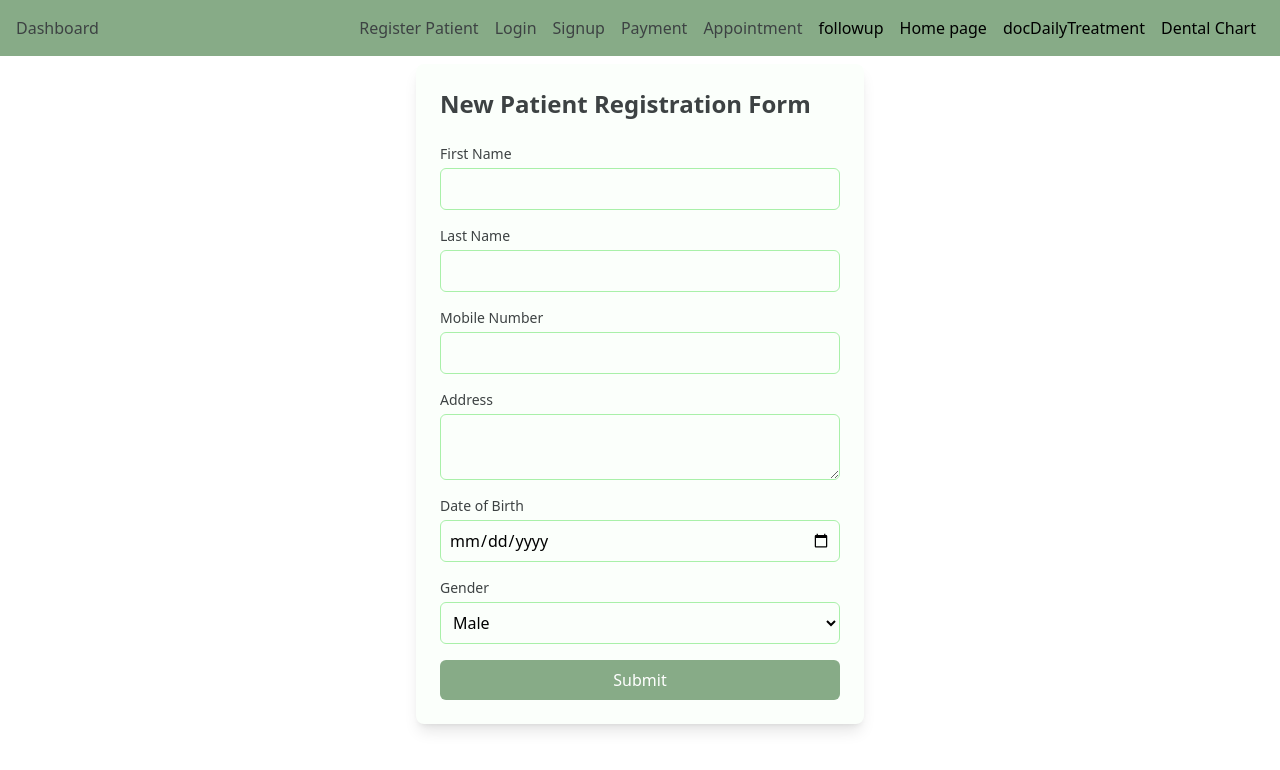
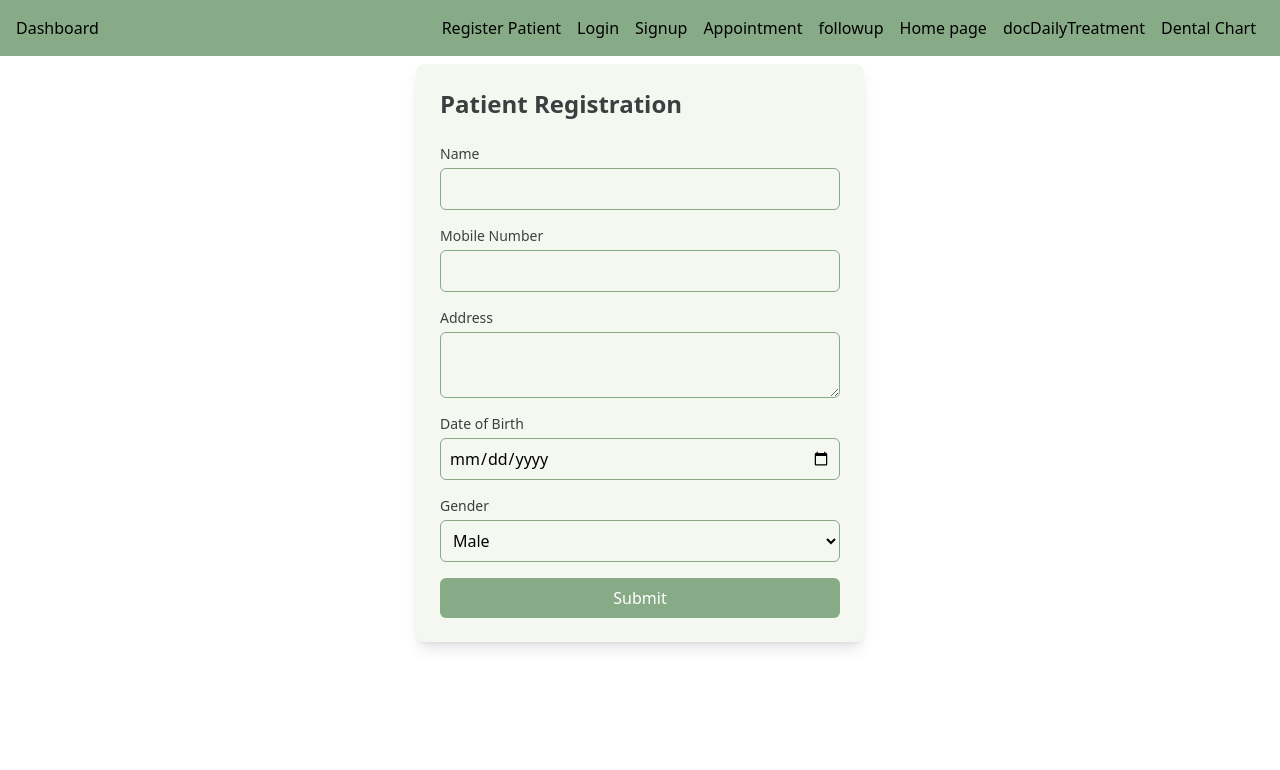
Before and after one commit to tejashriiii/dentistFrontend, a React (Vite) app: page /register in a window 1280 px wide. Shown: the top 770 px of the page. Built offline with nearby package versions, Linux system fonts and the light colour scheme.

Commit message:
Update signup, login and register user
- Add uniform coloscheme
- Store JWT in session-storage
- Get rid of payment page

```diff
--- a/src/App.jsx
+++ b/src/App.jsx
@@ -4,7 +4,6 @@ import { BrowserRouter as Router, Route, Routes, Link } from "react-router-dom";
 import Dashboard from "./components/Dashboard";
 import PatientRegisterForm from "./components/PatientRegisterForm";
 import CredentialsForm from "./components/CredentialsForm";
-import Payment from "./components/Payment";
 import PatientAppointmentForm from "./components/PatientAppointmentForm";
 import FollowUp from "./components/FollowUp";
 import Home from "./pages/Home";
@@ -33,41 +32,37 @@ const App = () => {
   return (
     <Router>
       <div>
-        <nav className="bg-[#87ab87] p-4 flex justify-between ">
+        <nav className="bg-[var(--darkgreen)] p-4 flex justify-between ">
           <div>
-            <Link to="/" className="text-[#3d4243] mr-4 ">
+            <Link to="/" className="mr-4 ">
               Dashboard
             </Link>
           </div>
           <div>
-            <Link to="/register" className="text-[#3d4243] p-2">
+            <Link to="/register" className="p-2">
               Register Patient
             </Link>
-            <Link to="/login" className="text-[#3d4243] p-2">
+            <Link to="/login" className="p-2">
               Login
             </Link>
-            <Link to="/signup" className="text-[#3d4243] p-2">
+            <Link to="/signup" className="p-2">
               Signup
             </Link>
-            <Link to="/payment" className="text-[#3d4243] p-2">
-              Payment
-            </Link>
-            <Link to="/appointment" className="text-[#3d4243] p-2">
+            <Link to="/appointment" className="p-2">
               Appointment
             </Link>
-            <Link to="/followup" className=" p-2">
+            <Link to="/followup" className="p-2">
               followup
             </Link>
-            <Link to="/Home" className=" p-2">
+            <Link to="/Home" className="p-2">
               Home page
             </Link>
-            <Link to="/dailytreat" className=" p-2">
+            <Link to="/dailytreat" className="p-2">
               docDailyTreatment
             </Link>
             <Link to="/dental-chart" className="p-2">
               Dental Chart
             </Link>{" "}
-            {/* Added Link */}
           </div>
         </nav>
 
@@ -85,7 +80,6 @@ const App = () => {
             path="/signup"
             element={<CredentialsForm formAction="signup" />}
           />
-          <Route path="/payment" element={<Payment />} />
           <Route path="/appointment" element={<PatientAppointmentForm />} />
           <Route path="/followUp" element={<FollowUp userType="doctor" />} />
           <Route path="/Home" element={<Home />} />
--- a/src/components/CredentialsForm.jsx
+++ b/src/components/CredentialsForm.jsx
@@ -4,6 +4,7 @@ const CredentialsForm = ({ formAction }) => {
   const [formData, setFormData] = useState({
     mobileNumber: "",
     password: "",
+    name: "",
   });
 
   const handleChange = (e) => {
@@ -22,6 +23,7 @@ const CredentialsForm = ({ formAction }) => {
     const dataToSend = {
       phonenumber: formData.mobileNumber,
       password: formData.password,
+      name: formData.name,
     };
 
     try {
@@ -43,7 +45,9 @@ const CredentialsForm = ({ formAction }) => {
         // Handle error responses here (e.g., show a message to the user)
       } else {
         const responseData = await response.json();
-        console.log("Login successful:", responseData);
+        if (formAction == "login") {
+          sessionStorage.setItem("jwt", responseData.token);
+        }
         // Handle successful login (e.g., store token, redirect user)
       }
     } catch (error) {
@@ -53,13 +57,13 @@ const CredentialsForm = ({ formAction }) => {
   };
 
   return (
-    <div className="max-w-md mx-auto p-6 bg-purple-50 rounded-lg shadow-lg mt-10">
-      <h2 className="text-2xl font-bold text-[var] mb-6">
+    <div className="max-w-md mx-auto p-6 bg-[var(--bg)] rounded-lg shadow-lg mt-10">
+      <h2 className="p-0 text-2xl font-bold text-[var(--txt)] mb-6">
         Patient {capitalizeFirstLetter(formAction)}
       </h2>
       <form onSubmit={handleSubmit}>
         <div className="mb-4">
-          <label className="block text-sm font-medium text-purple-600">
+          <label className="block text-sm font-medium text-[var(--txt)]">
             Mobile Number
           </label>
           <input
@@ -68,12 +72,25 @@ const CredentialsForm = ({ formAction }) => {
             value={formData.mobileNumber}
             onChange={handleChange}
             required
-            className="mt-1 block w-full p-2 border border-purple-300 rounded-md focus:outline-none focus:ring-2 focus:ring-purple-500"
+            className="mt-1 block w-full p-2 border border-[var(--darkgreen)] rounded-md focus:outline-none focus:ring-2 focus:ring-[var(--lightgreen)]"
             maxLength={10} // Limit input length to 10
           />
         </div>
         <div className="mb-4">
-          <label className="block text-sm font-medium text-purple-600">
+          <label className="block text-sm font-medium text-[var(--txt)]">
+            Name
+          </label>
+          <input
+            type="text"
+            name="name"
+            value={formData.name}
+            onChange={handleChange}
+            required
+            className="mt-1 block w-full p-2 border border-[var(--darkgreen)] rounded-md focus:outline-none focus:ring-2 focus:ring-[var(--lightgreen)]"
+          />
+        </div>
+        <div className="mb-4">
+          <label className="block text-sm font-medium text-[var(--txt)]">
             Password
           </label>
           <input
@@ -82,12 +99,12 @@ const CredentialsForm = ({ formAction }) => {
             value={formData.password}
             onChange={handleChange}
             required
-            className="mt-1 block w-full p-2 border border-purple-300 rounded-md focus:outline-none focus:ring-2 focus:ring-purple-500"
+            className="mt-1 block w-full p-2 border border-[var(--darkgreen)] rounded-md focus:outline-none focus:ring-2 focus:ring-[var(--lightgreen)]"
           />
         </div>
         <button
           type="submit"
-          className="w-full bg-purple-600 text-white p-2 rounded-md hover:bg-purple-700 transition duration-200"
+          className="w-full bg-[var(--darkgreen)] text-white p-2 rounded-md hover:bg-[var(--darkergreen)] hover:cursor-pointer duration-200"
         >
           {capitalizeFirstLetter(formAction)}
         </button>
--- a/src/components/PatientAppointmentForm.jsx
+++ b/src/components/PatientAppointmentForm.jsx
@@ -1,14 +1,13 @@
-import React, { useState } from 'react';
+import React, { useState } from "react";
 
 const PatientAppointmentForm = () => {
   const [formData, setFormData] = useState({
-    firstName: '',
-    lastName: '',
-    phone: '',
-    chiefComplaint: '',
+    name: "",
+    phone: "",
+    chiefComplaint: "",
   });
 
-  const [phoneError, setPhoneError] = useState('');
+  const [phoneError, setPhoneError] = useState("");
 
   const handleChange = (e) => {
     const { name, value } = e.target;
@@ -18,52 +17,43 @@ const PatientAppointmentForm = () => {
   const validatePhone = (e) => {
     const phoneValue = e.target.value;
     if (!/^[0-9]{10}$/.test(phoneValue)) {
-      setPhoneError('Phone number must be 10 digits');
+      setPhoneError("Phone number must be 10 digits");
     } else {
-      setPhoneError('');
+      setPhoneError("");
     }
     setFormData({ ...formData, phone: phoneValue });
   };
 
   const handleSubmit = (e) => {
     e.preventDefault();
-    if (phoneError) return;
-    console.log('Appointment Data Submitted:', formData);
   };
 
   return (
     <div className="max-w-md mx-auto p-6 bg-[var(--bg)] rounded-lg shadow-lg mt-2">
-      <h2 className="text-2xl font-bold text-[var(--txt)] mb-6">Patient Appointment Form</h2>
+      <h2 className="text-2xl font-bold text-[var(--txt)] mb-6">
+        Patient Appointment Form
+      </h2>
       <form onSubmit={handleSubmit}>
         {/* Name Fields */}
-        <div className="mb-4 flex gap-4">
-          <div className="w-1/2">
-            <label className="block text-sm font-medium text-[var(--txt)]">First Name</label>
+        <div className="mb-4">
+          <label className="block text-sm font-medium text-[var(--txt)]">
+            Name
+          </label>
           <input
             type="text"
-              name="firstName"
-              value={formData.firstName}
+            name="name"
+            value={formData.name}
             onChange={handleChange}
             required
             className="mt-1 block w-full p-2 border border-[var(--darkgreen)] rounded-md focus:outline-none focus:ring-2 focus:ring-[var(--lightgreen)]"
           />
         </div>
-          <div className="w-1/2">
-            <label className="block text-sm font-medium text-[var(--txt)]">Last Name</label>
-            <input
-              type="text"
-              name="lastName"
-              value={formData.lastName}
-              onChange={handleChange}
-              required
-              className="mt-1 block w-full p-2 border border-[var(--darkgreen)] rounded-md focus:outline-none focus:ring-2 focus:ring-[var(--lightgreen)]"
-            />
-          </div>
-        </div>
 
         {/* Phone Number */}
         <div className="mb-4">
-          <label className="block text-sm font-medium text-[var(--txt)]">Phone Number</label>
+          <label className="block text-sm font-medium text-[var(--txt)]">
+            Phone Number
+          </label>
           <input
             type="text"
             name="phone"
@@ -72,12 +62,16 @@ const PatientAppointmentForm = () => {
             required
             className="mt-1 block w-full p-2 border border-[var(--darkgreen)] rounded-md focus:outline-none focus:ring-2 focus:ring-[var(--lightgreen)]"
           />
-          {phoneError && <p className="text-red-500 text-sm mt-1">{phoneError}</p>}
+          {phoneError && (
+            <p className="text-red-500 text-sm mt-1">{phoneError}</p>
+          )}
         </div>
 
         {/* Chief Complaint */}
         <div className="mb-4">
-          <label className="block text-sm font-medium text-[var(--txt)]">Chief Complaint</label>
+          <label className="block text-sm font-medium text-[var(--txt)]">
+            Chief Complaint
+          </label>
           <textarea
             name="chiefComplaint"
             value={formData.chiefComplaint}
@@ -89,7 +83,7 @@ const PatientAppointmentForm = () => {
 
         <button
           type="submit"
-          className="w-full bg-[var(--darkgreen)] text-white p-2 rounded-md hover:bg-[var(--lightgreen)] transition duration-200"
+          className="w-full bg-[var(--darkgreen)] text-white p-2 rounded-md hover:bg-[var(--darkergreen)] hover:cursor-pointer duration-200"
         >
           Submit Appointment
         </button>
--- a/src/components/PatientRegisterForm.jsx
+++ b/src/components/PatientRegisterForm.jsx
@@ -1,55 +1,17 @@
-import React, { useState, useEffect } from "react";
+import React, { useState } from "react";
 
 const PatientRegisterForm = () => {
   const [formData, setFormData] = useState({
-    firstName: "",
-    lastName: "",
+    name: "",
     mobileNumber: "",
     address: "",
     dob: "",
-    gender: "",
+    gender: "M",
   });
-
-  const [illnessInput, setIllnessInput] = useState("");
-  const [allergyInput, setAllergyInput] = useState("");
 
   const handleChange = (e) => {
     const { name, value } = e.target;
     setFormData({ ...formData, [name]: value });
-  };
-
-  const handleAddIllness = () => {
-    if (illnessInput.trim()) {
-      setFormData({
-        ...formData,
-        pastIllnesses: [...formData.pastIllnesses, illnessInput.trim()],
-      });
-      setIllnessInput("");
-    }
-  };
-
-  const handleRemoveIllness = (index) => {
-    const updatedIllnesses = formData.pastIllnesses.filter(
-      (_, i) => i !== index,
-    );
-    setFormData({ ...formData, pastIllnesses: updatedIllnesses });
-  };
-
-  const handleAddAllergy = () => {
-    if (allergyInput.trim()) {
-      setFormData({
-        ...formData,
-        allergicHistories: [...formData.allergicHistories, allergyInput.trim()],
-      });
-      setAllergyInput("");
-    }
-  };
-
-  const handleRemoveAllergy = (index) => {
-    const updatedAllergies = formData.allergicHistories.filter(
-      (_, i) => i !== index,
-    );
-    setFormData({ ...formData, allergicHistories: updatedAllergies });
   };
 
   const handleSubmit = async (e) => {
@@ -57,8 +19,7 @@ const PatientRegisterForm = () => {
     const dataToSend = {
       phonenumber: formData.mobileNumber,
       details: {
-        first_name: formData.firstName,
-        last_name: formData.lastName,
+        name: formData.name,
         address: formData.address,
         gender: formData.gender,
         date_of_birth: formData.dob,
@@ -72,6 +33,7 @@ const PatientRegisterForm = () => {
         headers: {
           "Content-Type": "application/json",
           Accept: "application/json",
+          Authorization: `Bearer ${sessionStorage.getItem("jwt")}`,
         },
         body: JSON.stringify(dataToSend),
       });
@@ -92,35 +54,22 @@ const PatientRegisterForm = () => {
   };
 
   return (
-    <div className="max-w-md mx-auto p-6 bg-[#fbfffb] rounded-lg shadow-lg mt-2">
-      <h2 className="text-2xl font-bold text-[#3d4243] mb-6">
-        New Patient Registration Form
+    <div className="max-w-md my-auto mx-auto p-6 bg-[var(--bg)] rounded-lg shadow-lg mt-2">
+      <h2 className="text-2xl font-bold text-[var(--txt)] mb-6">
+        Patient Registration
       </h2>
       <form onSubmit={handleSubmit}>
         <div className="mb-4">
-          <label className="block text-sm font-medium text-[#3d4243]">
-            First Name
+          <label className="block text-sm font-medium text-[var(--txt)]">
+            Name
           </label>
           <input
             type="text"
-            name="firstName"
-            value={formData.firstName}
+            name="name"
+            value={formData.name}
             onChange={handleChange}
             required
-            className="mt-1 block w-full p-2 border border-[#a9f0a9] rounded-md focus:outline-none focus:ring-2 focus:ring-[#87ab87]"
-          />
-        </div>
-        <div className="mb-4">
-          <label className="block text-sm font-medium text-[#3d4243]">
-            Last Name
-          </label>
-          <input
-            type="text"
-            name="lastName"
-            value={formData.lastName}
-            onChange={handleChange}
-            required
-            className="mt-1 block w-full p-2 border border-[#a9f0a9] rounded-md focus:outline-none focus:ring-2 focus:ring-[#87ab87]"
+            className="mt-1 block w-full p-2 border border-[var(--darkgreen)] rounded-md focus:outline-none focus:ring-2 focus:ring-[var(--lightgreen)]"
           />
         </div>
         <div className="mb-4">
@@ -133,11 +82,11 @@ const PatientRegisterForm = () => {
             value={formData.mobileNumber}
             onChange={handleChange}
             required
-            className="mt-1 block w-full p-2 border border-[#a9f0a9] rounded-md focus:outline-none focus:ring-2 focus:ring-[#87ab87]"
+            className="mt-1 block w-full p-2 border border-[var(--darkgreen)] rounded-md focus:outline-none focus:ring-2 focus:ring-[var(--lightgreen)]"
           />
         </div>
         <div className="mb-4">
-          <label className="block text-sm font-medium text-[#3d4243]">
+          <label className="block text-sm font-medium text-[var(--txt)]">
             Address
           </label>
           <textarea
@@ -145,11 +94,11 @@ const PatientRegisterForm = () => {
             value={formData.address}
             onChange={handleChange}
             required
-            className="mt-1 block w-full p-2 border border-[#a9f0a9] rounded-md focus:outline-none focus:ring-2 focus:ring-[#87ab87]"
+            className="mt-1 block w-full p-2 border border-[var(--darkgreen)] rounded-md focus:outline-none focus:ring-2 focus:ring-[var(--lightgreen)]"
           />
         </div>
         <div className="mb-4">
-          <label className="block text-sm font-medium text-[#3d4243]">
+          <label className="block text-sm font-medium text-[var(--txt)]">
             Date of Birth
           </label>
           <input
@@ -158,11 +107,11 @@ const PatientRegisterForm = () => {
             value={formData.dob}
             onChange={handleChange}
             required
-            className="mt-1 block w-full p-2 border border-[#a9f0a9]  rounded-md focus:outline-none focus:ring-2 focus:ring-[#87ab87] "
+            className="mt-1 block w-full p-2 border border-[var(--darkgreen)] rounded-md focus:outline-none focus:ring-2 focus:ring-[var(--lightgreen)]"
           />
         </div>
         <div className="mb-4">
-          <label className="block text-sm font-medium text-[#3d4243]">
+          <label className="block text-sm font-medium text-[var(--txt)]">
             Gender
           </label>
           <select
@@ -170,7 +119,7 @@ const PatientRegisterForm = () => {
             value={formData.gender}
             onChange={handleChange}
             required
-            className="mt-1 block w-full p-2 border border-[#a9f0a9] rounded-md focus:outline-none focus:ring-2 focus:ring-[#87ab87]"
+            className="mt-1 block w-full p-2 border border-[var(--darkgreen)] rounded-md focus:outline-none focus:ring-2 focus:ring-[var(--lightgreen)]"
           >
             <option value="M">Male</option>
             <option value="F">Female</option>
@@ -180,7 +129,7 @@ const PatientRegisterForm = () => {
         </div>
         <button
           type="submit"
-          className="w-full bg-[#87ab87] text-white p-2 rounded-md hover:bg-[#87ab87] transition duration-200"
+          className="w-full bg-[var(--darkgreen)] text-white p-2 rounded-md hover:bg-[var(--darkergreen)] hover:cursor-pointer duration-200"
         >
           Submit
         </button>
--- a/src/components/Payment.jsx
+++ /dev/null
@@ -1,115 +0,0 @@
-import React, { useState } from "react";
-import ReactDOM from "react-dom/client";
-
-function PaymentPage() {
-  const [formData, setFormData] = useState({
-    clinic: "",
-    doctor: "",
-    mode: "",
-    amount: "",
-    date: "",
-  });
-
-  const handleChange = (e) => {
-    setFormData({ ...formData, [e.target.name]: e.target.value });
-  };
-
-  const handleSubmit = (e) => {
-    e.preventDefault();
-    console.log("Payment details submitted:", formData);
-  };
-
-  return (
-    <div className="min-h-screen flex items-center justify-center bg-purple-100">
-      <div className="bg-purple-200 shadow-lg rounded-2xl p-6 max-w-md w-full">
-        <h2 className="text-2xl font-semibold text-purple-900 text-center mb-4">
-          Payment Details
-        </h2>
-        <form onSubmit={handleSubmit} className="space-y-4">
-          <div>
-            <label htmlFor="clinic" className="block text-purple-800 mb-1">
-              Clinic
-            </label>
-            <input
-              type="text"
-              id="clinic"
-              name="clinic"
-              value={formData.clinic}
-              onChange={handleChange}
-              className="w-full px-3 py-2 border rounded-lg bg-purple-50 focus:outline-none focus:ring-2 focus:ring-purple-400"
-              placeholder="Enter Clinic Name"
-            />
-          </div>
-          <div>
-            <label htmlFor="doctor" className="block text-purple-800 mb-1">
-              Doctor
-            </label>
-            <input
-              type="text"
-              id="doctor"
-              name="doctor"
-              value={formData.doctor}
-              onChange={handleChange}
-              className="w-full px-3 py-2 border rounded-lg bg-purple-50 focus:outline-none focus:ring-2 focus:ring-purple-400"
-              placeholder="Enter Doctor's Name"
-            />
-          </div>
-          <div>
-            <label htmlFor="mode" className="block text-purple-800 mb-1">
-              Mode
-            </label>
-            <select
-              id="mode"
-              name="mode"
-              value={formData.mode}
-              onChange={handleChange}
-              className="w-full px-3 py-2 border rounded-lg bg-purple-50 focus:outline-none focus:ring-2 focus:ring-purple-400"
-            >
-              <option value="">Select Payment Mode</option>
-              <option value="Cash">Cash</option>
-              <option value="Card">Card</option>
-              <option value="Online">Online</option>
-            </select>
-          </div>
-          <div>
-            <label htmlFor="amount" className="block text-purple-800 mb-1">
-              Amount
-            </label>
-            <input
-              type="number"
-              id="amount"
-              name="amount"
-              value={formData.amount}
-              onChange={handleChange}
-              className="w-full px-3 py-2 border rounded-lg bg-purple-50 focus:outline-none focus:ring-2 focus:ring-purple-400"
-              placeholder="Enter Amount"
-            />
-          </div>
-          <div>
-            <label htmlFor="date" className="block text-purple-800 mb-1">
-              Date
-            </label>
-            <input
-              type="date"
-              id="date"
-              name="date"
-              value={formData.date}
-              onChange={handleChange}
-              className="w-full px-3 py-2 border rounded-lg bg-purple-50 focus:outline-none focus:ring-2 focus:ring-purple-400"
-            />
-          </div>
-          <button
-            type="submit"
-            className="w-full bg-purple-500 text-white font-medium py-2 rounded-lg hover:bg-purple-600 transition duration-200"
-          >
-            Save
-          </button>
-        </form>
-      </div>
-    </div>
-  );
-}
-
-ReactDOM.createRoot(document.getElementById("root")).render(<PaymentPage />);
-
-export default PaymentPage;
--- a/src/index.css
+++ b/src/index.css
@@ -1,9 +1,9 @@
 @import "tailwindcss";
 
 :root {
-
-    --bg: #f4f8f1;
-    --darkgreen: #87ab87;
-    --lightgreen: #ACD1AF;
-    --txt: #3c3e3f;
-  }
+  --bg: #f4f8f1;
+  --darkgreen: #87ab87;
+  --darkergreen: #6d8a6d;
+  --lightgreen: #acd1af;
+  --txt: #3c3e3f;
+}
```
Lines whose indentation alone changed are shown as unchanged.
